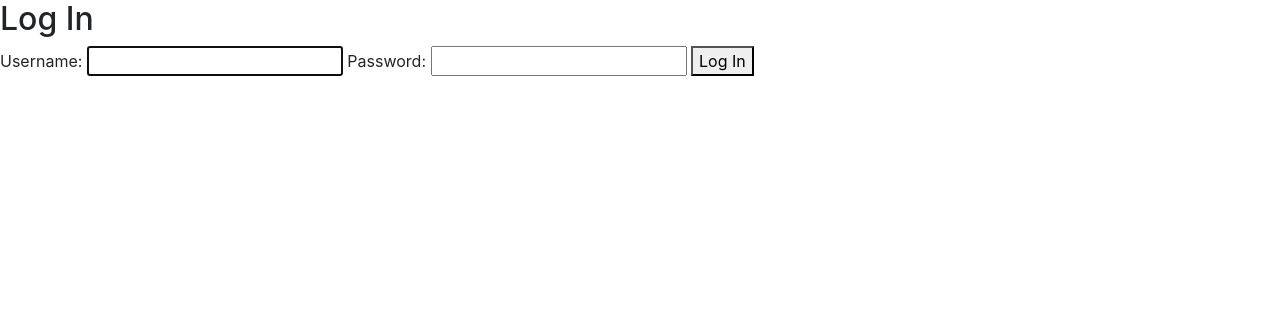
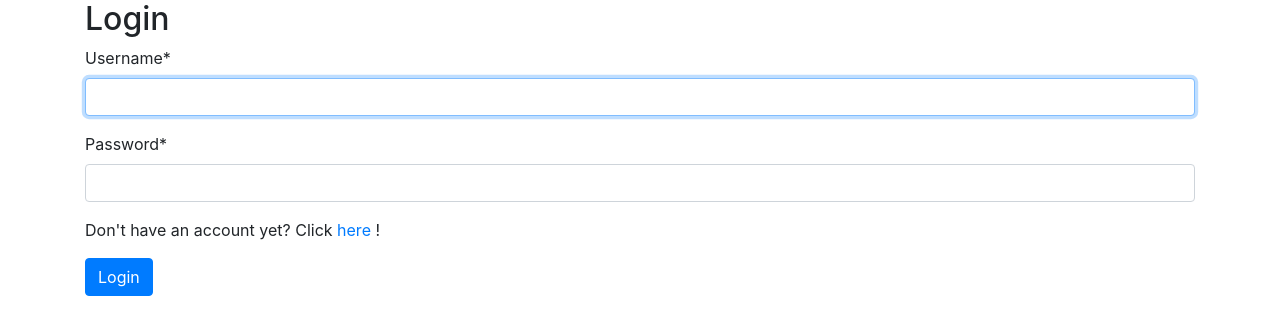
Before and after one commit to firstnamejonas/nfl-tailgate-app, a Django app: page /accounts/login/ in a window 1280 px wide. Shown: the top 335 px of the page. Run offline with Django 4.2, Linux system fonts and the light colour scheme; some libraries are stand-ins or nearby versions.

Commit message:
Add general styling for login page

```diff
--- a/templates/registration/login.html
+++ b/templates/registration/login.html
@@ -1,12 +1,15 @@
 {% extends "base.html" %}
-
 {% block title %}Login{% endblock %}
+{% load crispy_forms_tags %}
 
 {% block content %}
-<h2>Log In</h2>
-<form method="post">
-  {% csrf_token %}
-  {{ form }}
-  <button type="submit">Log In</button>
-</form>
+<div class="container">
+  <h2>Login</h2>
+  <form method="post">
+    {% csrf_token %}
+    {{ form|crispy }}
+    <p>Don't have an account yet? Click <a href="/accounts/signup">here </a>!</p>
+    <button type="submit" class="btn btn-primary">Login</button>
+  </form>
+</div>
 {% endblock %}
```
